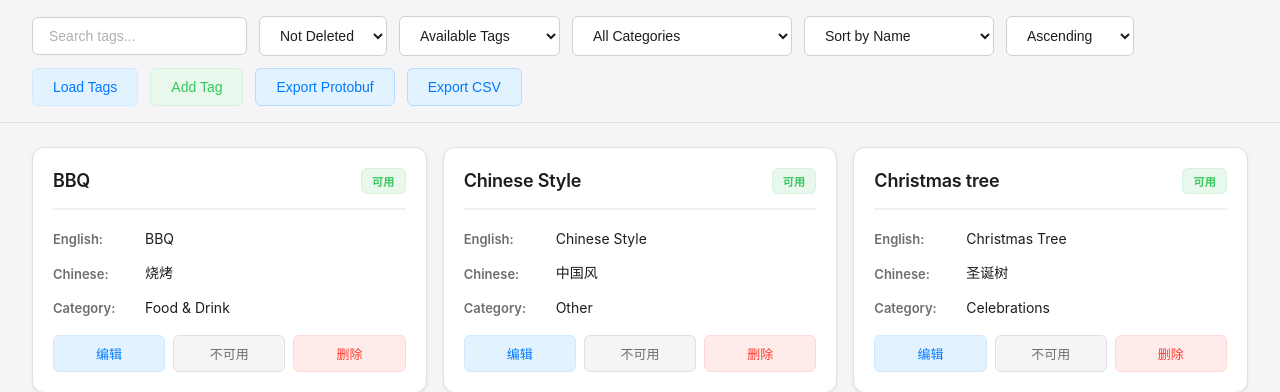
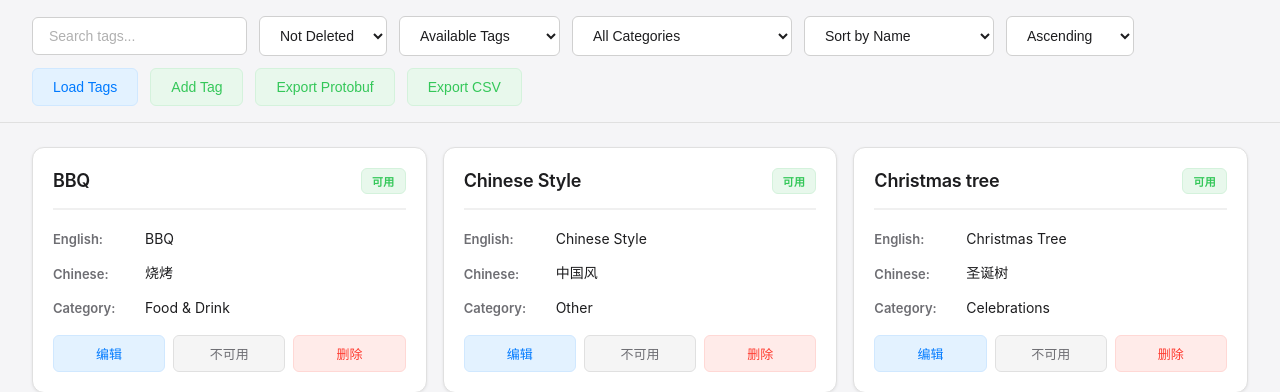
Before and after one commit to xylcm/curator-tag-vocab, a Flask app: page /tagging/vocab/ in a window 1280 px wide. Shown: the part 209-601 px from the top of the page. Run offline with Flask 3, Linux system fonts and the light colour scheme; data comes from the database, SQL or seed files in the repository; parts of the project's set-up code (start-up, migrations or seed data) failed here and were passed over.

Commit message:
feat: change export button font color from blue to green
Change export buttons (Export Protobuf, Export CSV) from btn-info (blue)
to btn-success (green) to match Add Tag button styling.

Close Issue #5

Co-Authored-By: Claude Opus 4.5 <noreply@anthropic.com>

```diff
--- a/src/templates/tags.html
+++ b/src/templates/tags.html
@@ -60,8 +60,8 @@
 
         <button class="btn btn-primary" id="load-btn">Load Tags</button>
         <button class="btn btn-success" id="add-btn">Add Tag</button>
-        <button class="btn btn-info" id="export-protobuf-btn">Export Protobuf</button>
-        <button class="btn btn-info" id="export-csv-btn">Export CSV</button>
+        <button class="btn btn-success" id="export-protobuf-btn">Export Protobuf</button>
+        <button class="btn btn-success" id="export-csv-btn">Export CSV</button>
     </div>
 </div>
 
```
